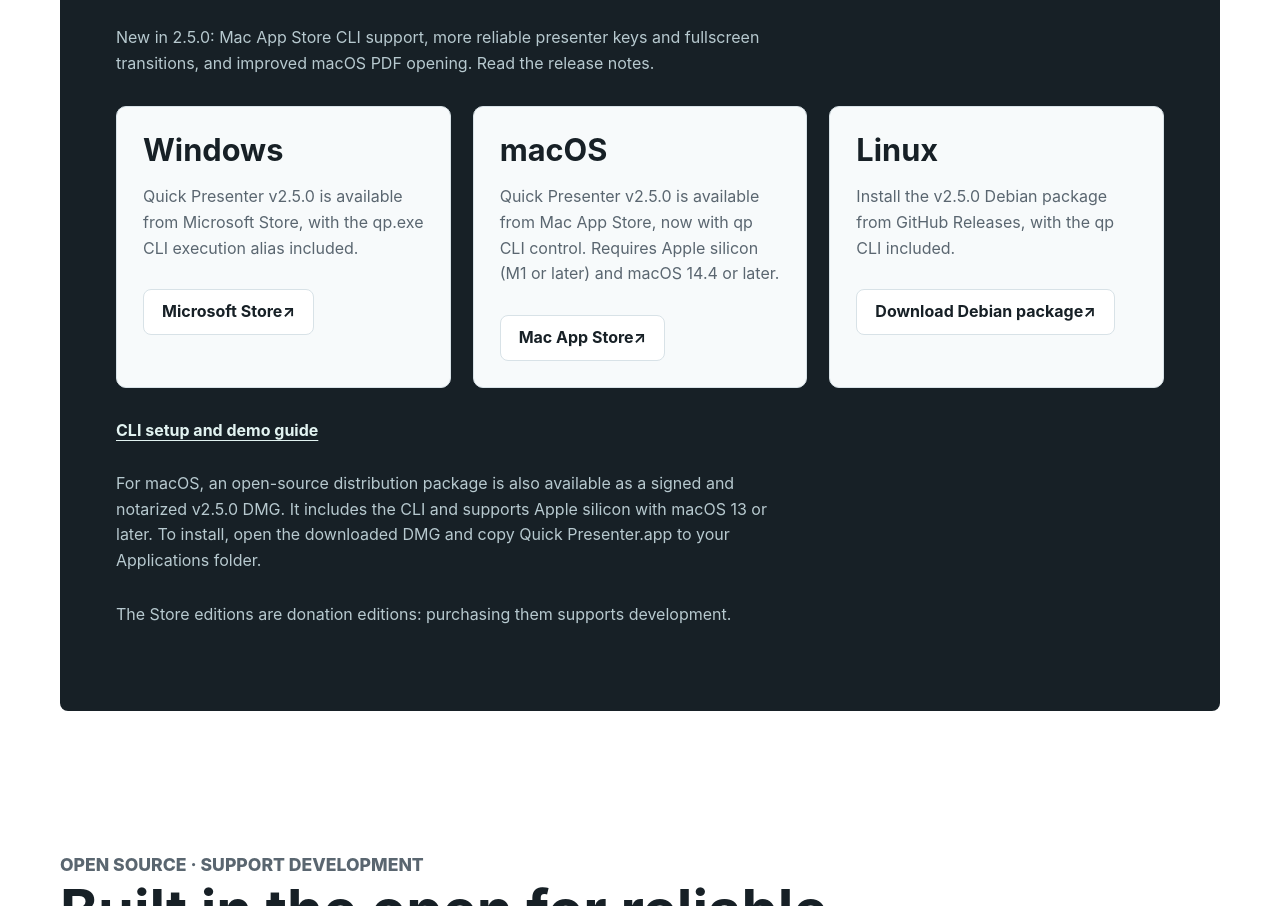
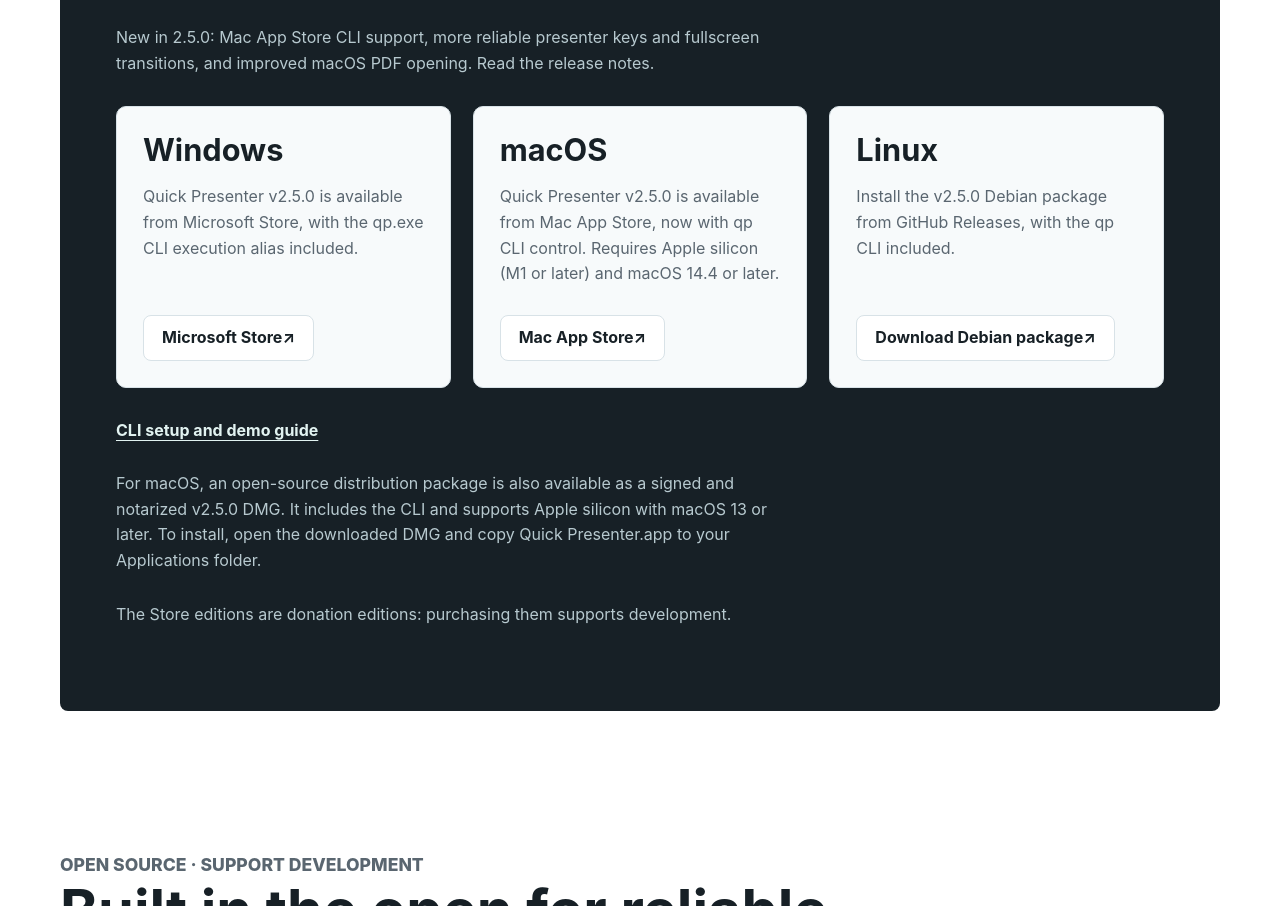
Before and after one commit to koichiro/quick-presenter, a website: page website/src/index.html in a window 1280 px wide. Shown: the part 7505-8411 px from the top of the page. Drawn offline with Linux system fonts and the light colour scheme; files whose address does not match are found by name.

Commit message:
Align download buttons at the bottom of platform cards

```diff
--- a/website/src/styles.css
+++ b/website/src/styles.css
@@ -1207,6 +1207,8 @@
 .download-grid { grid-template-columns: repeat(3, minmax(0, 1fr)); margin: 30px 0; }
 .preparation-grid article, .download-grid article { min-width: 0; padding: 26px; background: var(--surface-strong); border: 1px solid var(--line); border-radius: 10px; }
 .preparation-grid code { display: block; overflow-wrap: anywhere; }
+.download-grid article { display: flex; flex-direction: column; }
+.download-grid .button { align-self: flex-start; margin-top: auto; }
 .download-grid p { font-size: 1rem; }
 .release-status { color: var(--muted); }
 a:focus-visible, summary:focus-visible, video:focus-visible { outline: 3px solid var(--accent); outline-offset: 5px; }
```
